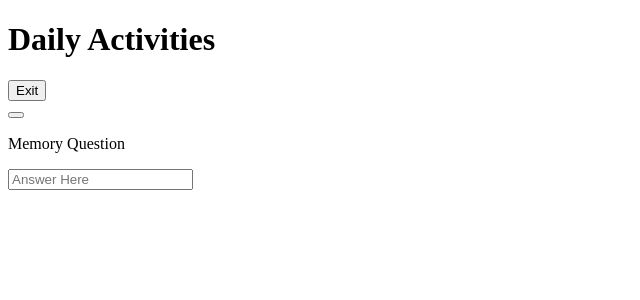
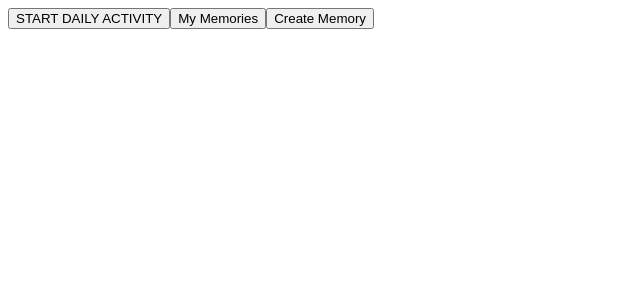
Before and after one commit to mado8/memo-rise, a React (Create React App) app in the folder client/: page / in a window 1280 px wide. Shown: the top 300 px of the page, without its empty margins (0-640 px from the left). Built offline with nearby package versions, Linux system fonts and the light colour scheme; the HTML template or start-up script is replaced by a standard one.

Commit message:
dashboard finished

```diff
--- a/client/src/App.js
+++ b/client/src/App.js
@@ -1,11 +1,13 @@
 import React from 'react'
 import Container from "./components/MainContainer"
+// import DashboardComponent from './components/Dashboard/Dashboard';
 
 
 function App() {
   return (
     <div>
-      <Container />
+      {/* <DashboardComponent/> */}
+      < Container/>
     </div>
   )
 }
--- a/client/src/components/Dashboard/Navbar.js
+++ /dev/null
@@ -1 +0,0 @@
-//this is for the signout button
--- a/client/src/components/Dashboard/Dashboard.js
+++ b/client/src/components/Dashboard/index.js
@@ -1,4 +1,5 @@
 import React from 'react'
+
 
 
 function DashboardComponent ({ handlePageChange }) {
@@ -6,7 +7,7 @@ function DashboardComponent ({ handlePageChange }) {
     return (
         <div>
              {/* on click this button will go to Daily Activity component href*/}
-            <a  href="#startDaily" onClick={() => handlePageChange('startDaily')} >
+            <a  href="#startDaily" onClick={() => handlePageChange('DailyActivites')} >
                 <button className="button button1">
                    START DAILY ACTIVITY
                 </button>
--- a/client/src/components/MainContainer.jsx
+++ b/client/src/components/MainContainer.jsx
@@ -1,8 +1,8 @@
 import React from 'react';
 // import LoginForm from './LoginSignup.js/Login';
-import MyMemories from './myMemories/MyMemories';
-import DashboardComponent from './Dashboard/Dashboard';
-import DailyActivites from './DailyActivities/DailyActivites';
+// import MyMemories from './myMemories/MyMemories';
+import DashboardComponent from './Dashboard';
+// import DailyActivites from './DailyActivities/DailyActivites';
 
 // import components into main container and conditionally render them.
 
@@ -15,9 +15,9 @@ const MainContainter = () => {
 
             {/* <LoginForm></LoginForm> */}
 
-            <DailyActivites></DailyActivites>
+            {/* <DailyActivites></DailyActivites> */}
             {/* <MyMemories></MyMemories> */}
-            {/* <DashboardComponent></DashboardComponent> */}
+            <DashboardComponent></DashboardComponent>
 
         </div>
     )
```
